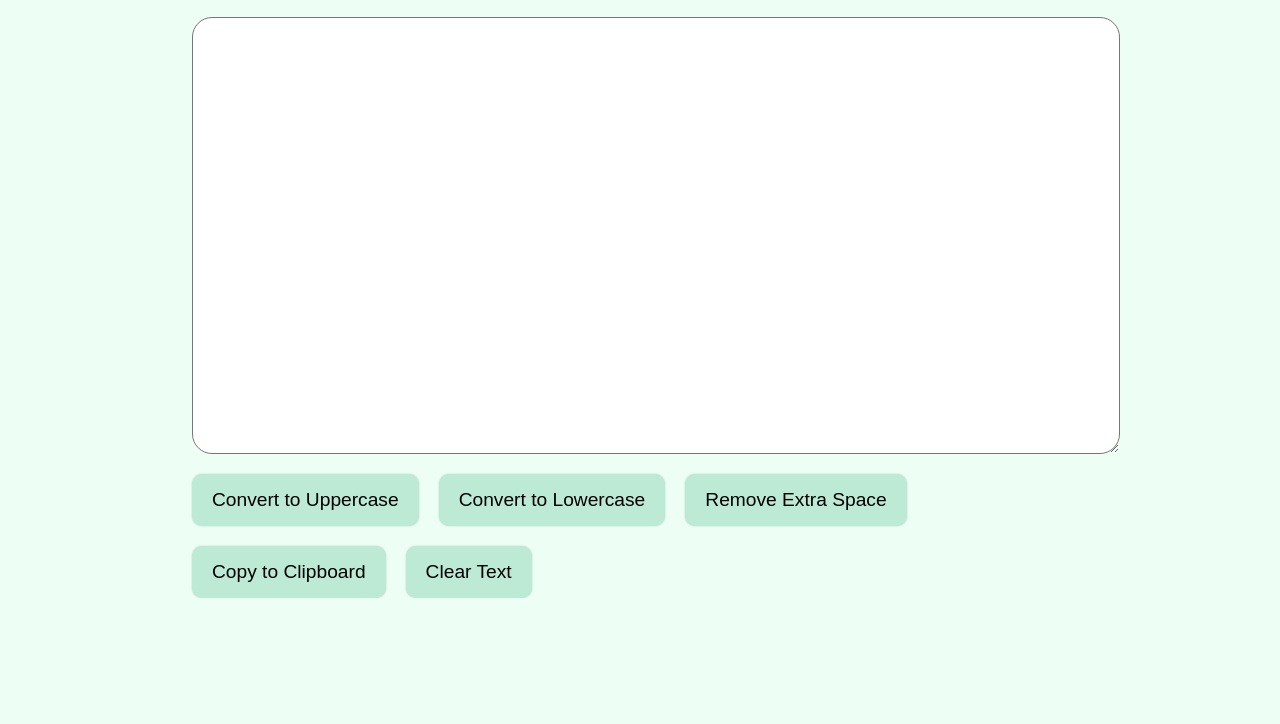
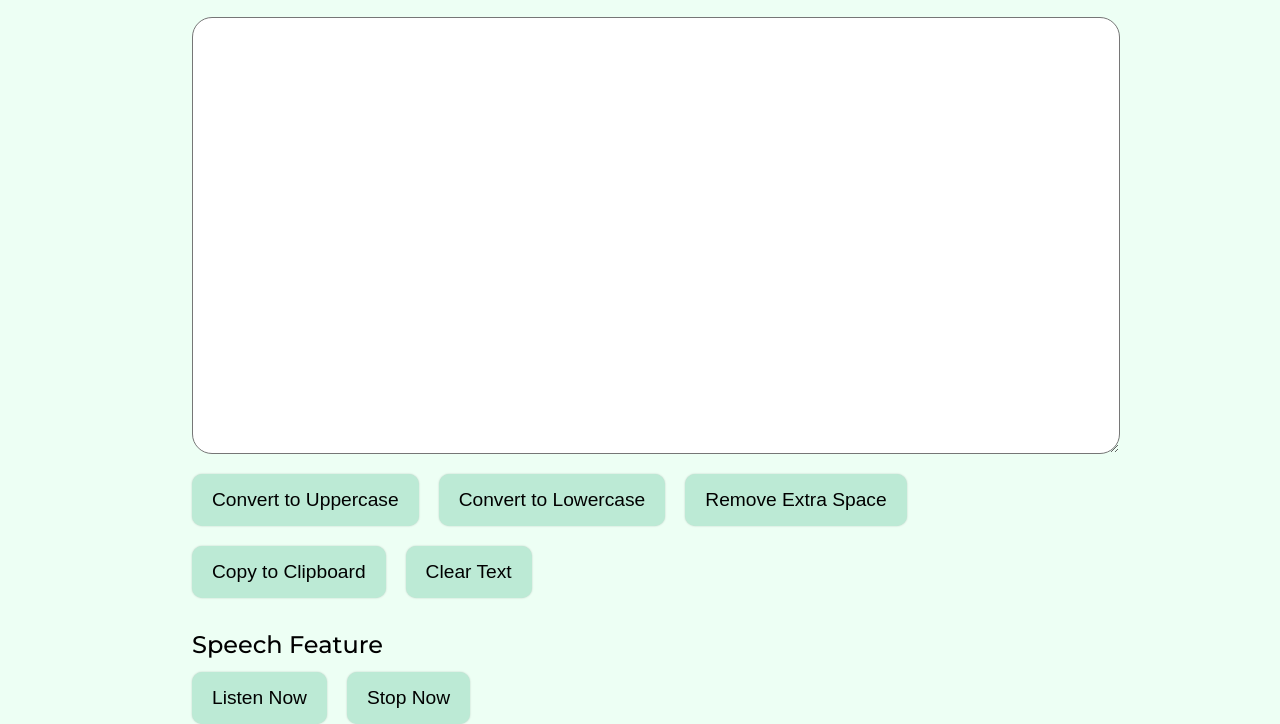
Before and after one commit to Pranshu1852/Text-Utils, a plain HTML site: page index.html in a window 1280 px wide. Shown: the part 313-1037 px from the top of the page. Before the commit the page ends 911 px from the top, so only its background shows below. Drawn offline with Linux system fonts and the light colour scheme.

Commit message:
Add(UI): Add Speech feature section in UI

```diff
--- a/index.html
+++ b/index.html
@@ -51,6 +51,13 @@
                 <button class="btn--textstyling">Copy to Clipboard</button>
                 <button class="btn--textstyling">Clear Text</button>
             </div>
+            <div class="mainsection__speechfeature">
+                <h2>Speech Feature</h2>
+                <div class="mainsection__operationbtns">
+                    <button class="btn--textstyling">Listen Now</button>
+                    <button class="btn--textstyling">Stop Now</button>
+                </div>
+            </div>
         </main>
     </div>
 </body>
--- a/style.css
+++ b/style.css
@@ -182,6 +182,18 @@ a{
     padding: 15px 20px;
 }
 
+.mainsection__speechfeature{
+    display: flex;
+    flex-direction: column;
+    gap: 15px;
+    margin-top: 15px;
+}
+
+.mainsection__speechfeature > h2{
+    font-size: 1.5rem;
+    font-weight: 500;
+}
+
 sup {
     font-size: 90%;
     margin: 0;
```
